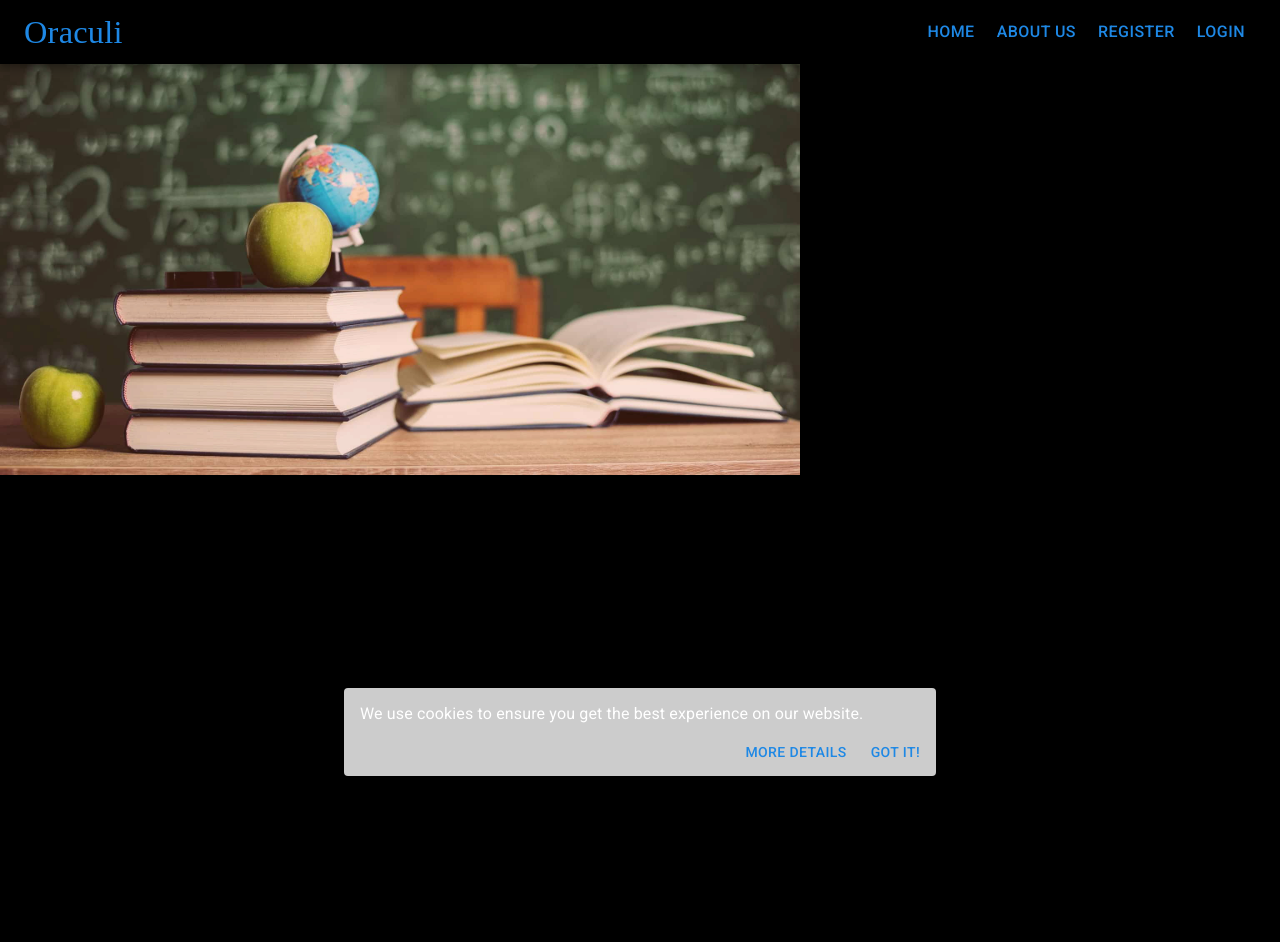
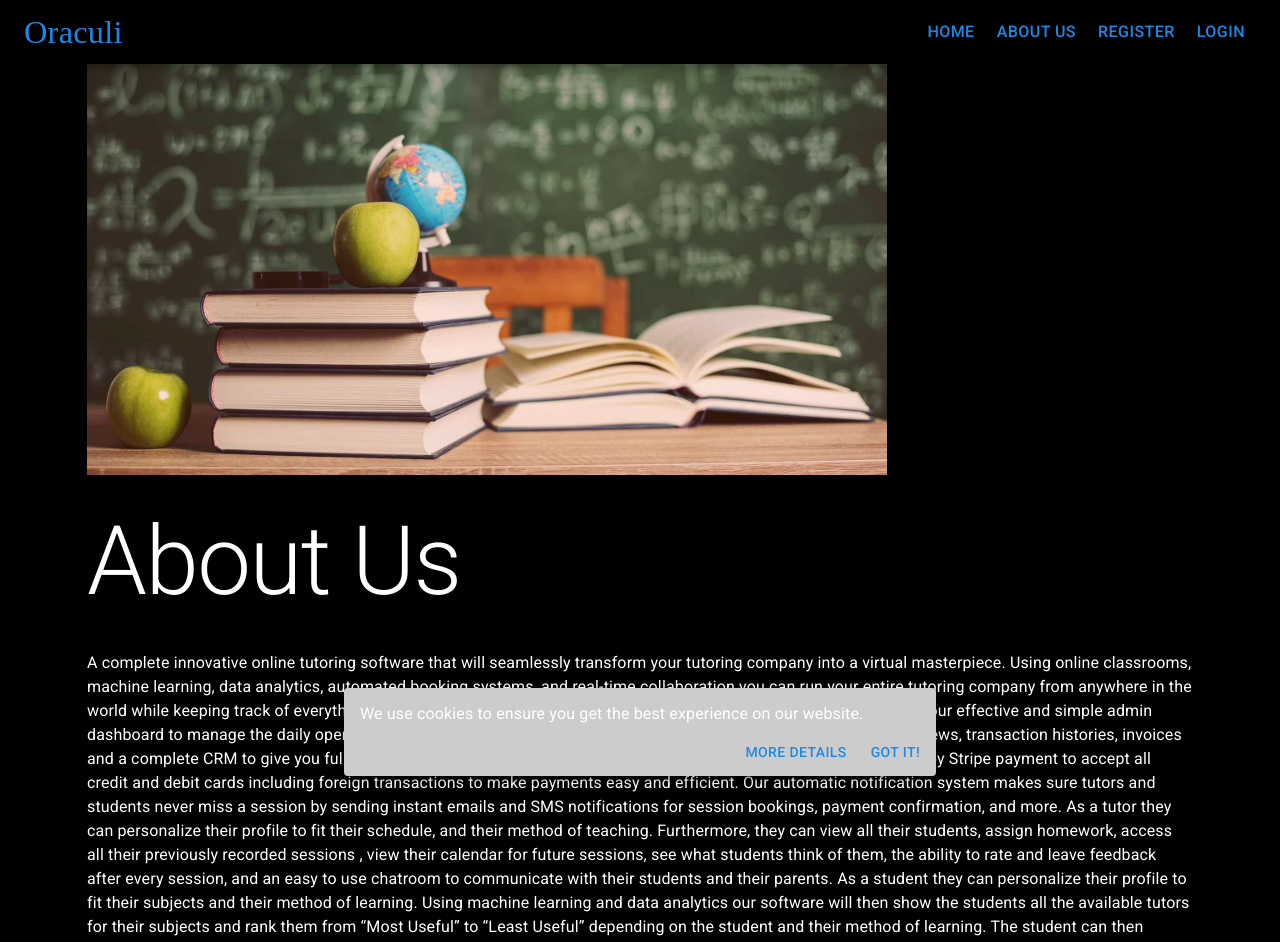
Before and after one commit to mughees-asif/oraculi, a React (Create React App) app: page /blog in a window 1280 px wide. Shown: the top 942 px of the page. Built offline with nearby package versions, Linux system fonts and the light colour scheme; a web font is replaced by a local one.

Commit message:
container about us

```diff
--- a/src/GlobalStyles.js
+++ b/src/GlobalStyles.js
@@ -58,7 +58,7 @@ const styles = theme => ({
     ".polaroid": {
       width: "75%",
       backgroundColor: "black",
-      boxShadow: "0 4px 8px 0 rgba(0, 0, 0, 0.2), 0 6px 20px 0 rgba(0, 0, 0, 0.19)",
+      boxShadow: "white",
       marginTop: "25px",
       marginBottom: "25px",
       alignItems: "center"
--- a/src/logged_out/components/blog/Blog.js
+++ b/src/logged_out/components/blog/Blog.js
@@ -42,7 +42,8 @@ export default function MediaCard() {
 
   return (
    <div style={{ backgroundColor: "black" }}>
-    <div className="polaroid"  display ="flex" flexDirection="row" justifyContent="center"  style={{ backgroundColor: "black" }}>
+   <div className="container">
+    <div className="polaroid" display ="flex" flexDirection="row" style={{ backgroundColor: "black" }}>
         <img
           src={topAboutUsImage}
           className={classes.image}
@@ -51,10 +52,10 @@ export default function MediaCard() {
         />
     </div>
     <div className="container-image" style= {{ width:"100%" }} style={{ backgroundColor: "black" }}>
-      <Typography gutterBottom variant="h1">
+      <Typography gutterBottom variant="h1" style={{ color: "white" }}>
         About Us
       </Typography>
-      <Typography variant="body1" color="white" component="p">
+      <Typography variant="body1" color="white" component="p" style={{ color: "white" }}>
           A complete innovative online tutoring software that will seamlessly transform your tutoring company
           into a virtual masterpiece. Using online classrooms, machine learning, data analytics, automated booking
           systems, and real-time collaboration you can run your entire tutoring company from anywhere in the world
@@ -89,6 +90,7 @@ export default function MediaCard() {
       className={classes.image}
       alt="bottomHeaderImage example"
     />
-     </div>
+ </div>
+ </div>
   );
 }
```
